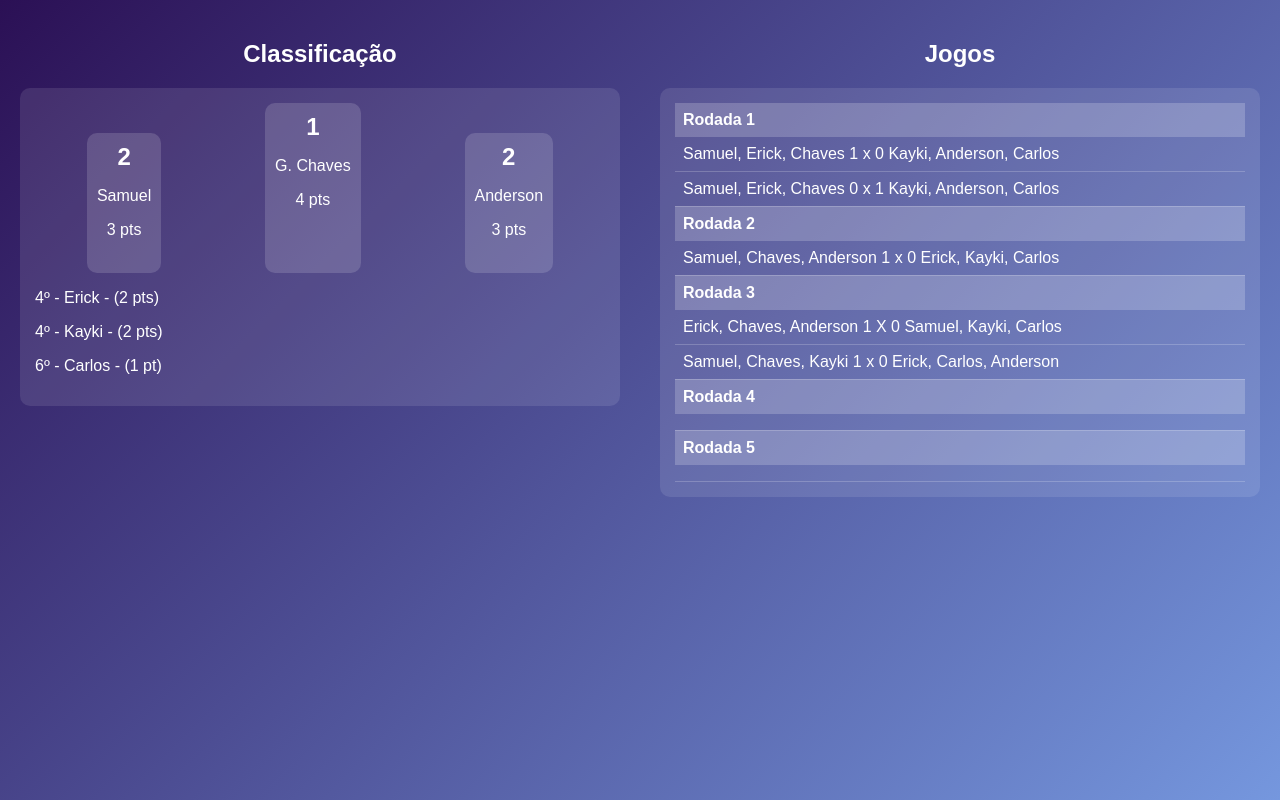
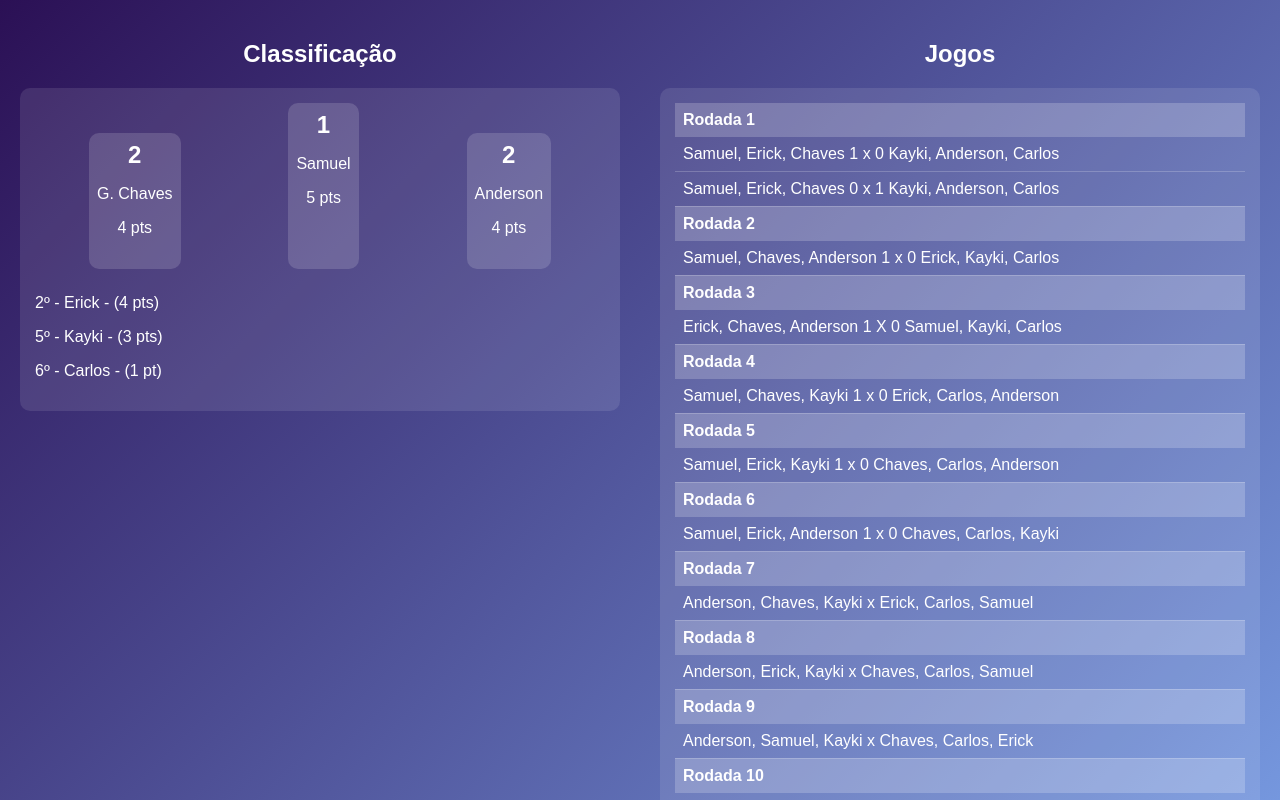
Before and after one commit to sammarlley/tabela-simples, a plain HTML site: page index.html in a window 1280 px wide. Drawn offline with Linux system fonts and the light colour scheme.

Commit message:
Add files via upload

```diff
--- a/index.html
+++ b/index.html
@@ -16,23 +16,23 @@
                 <div class="top3">
                     <div class="second">
                         <span class="pos">2</span>
-                        <p class="name">Samuel</p>
-                        <p class="score">3 pts</p>
+                        <p class="name">G. Chaves</p>
+                        <p class="score">4 pts</p>
                     </div>
                     <div class="first">
                         <span class="pos">1</span>
-                        <p class="name">G. Chaves</p>
-                        <p class="score">4 pts</p>
+                        <p class="name">Samuel</p>
+                        <p class="score">5 pts</p>
                     </div>
                     <div class="third">
                         <span class="pos">2</span>
                         <p class="name">Anderson</p>
-                        <p class="score">3 pts</p>
+                        <p class="score">4 pts</p>
                     </div>
                 </div>
                 <div class="others">
-                    <p>4º - Erick - (2 pts)</p>
-                    <p>4º - Kayki - (2 pts)</p>
+                    <p>2º - Erick - (4 pts)</p>
+                    <p>5º - Kayki - (3 pts)</p>
                     <p>6º - Carlos - (1 pt)</p>
                 </div>
             </div>
@@ -52,14 +52,28 @@
 
                     <tr><th>Rodada 3</th></tr>
                     <tr><td>Erick, Chaves, Anderson 1 X 0 Samuel, Kayki, Carlos</td></tr>
+
+                    <tr><th>Rodada 4</th></tr>
                     <tr><td>Samuel, Chaves, Kayki 1 x 0 Erick, Carlos, Anderson</td></tr>
 
-                    <tr><th>Rodada 4</th></tr>
-                    <tr><td></td></tr>
+                    <tr><th>Rodada 5</th></tr>
+                    <tr><td>Samuel, Erick, Kayki 1 x 0 Chaves, Carlos, Anderson</td></tr>
 
+                    <tr><th>Rodada 6</th></tr>
+                    <tr><td>Samuel, Erick, Anderson 1 x 0 Chaves, Carlos, Kayki</td></tr>
 
-                    <tr><th>Rodada 5</th></tr>
-                    <tr><td></td></tr>
+                    <tr><th>Rodada 7</th></tr>
+                    <tr><td>Anderson, Chaves, Kayki  x  Erick, Carlos, Samuel</td></tr>
+
+                    <tr><th>Rodada 8</th></tr>
+                    <tr><td>Anderson, Erick, Kayki  x  Chaves, Carlos, Samuel</td></tr>
+
+                    <tr><th>Rodada 9</th></tr>
+                    <tr><td>Anderson, Samuel, Kayki  x  Chaves, Carlos, Erick</td></tr>
+
+                    <tr><th>Rodada 10</th></tr>
+                    <tr><td>Anderson, Carlos, Samuel  x  Chaves, Erick, Kayki</td></tr>
+
                 </table>
             </div>
         </div>
--- a/style.css
+++ b/style.css
@@ -37,7 +37,7 @@ h2 {
 .first, .second, .third {
     text-align: center;
     background: rgba(255, 255, 255, 0.15);
-    padding: 10px;
+    padding: 8px;
     border-radius: 10px;
 }
 
@@ -62,7 +62,7 @@ h2 {
 }
 
 .others {
-    margin-top: 15px;
+    margin-top: 25px;
 }
 
 /* Tabela de jogos */
```
